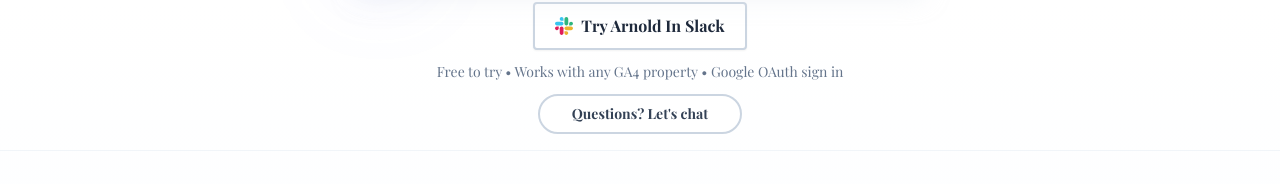
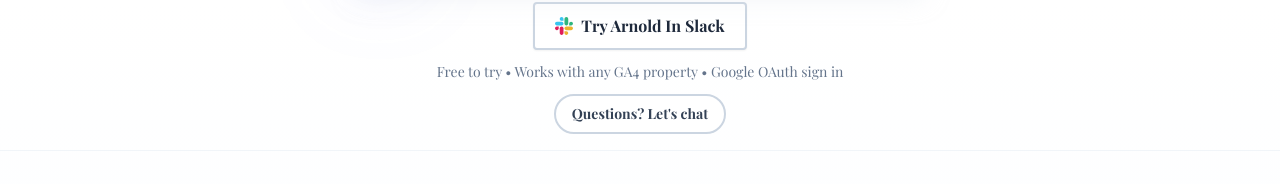
Before and after one commit to McGovs/arnold-the-analyst-frontend-v2-markdown, a React (Vite) app: page / in a window 1280 px wide. Shown: the part 581-765 px from the top of the page. Built offline with nearby package versions, Linux system fonts and the light colour scheme; a web font is replaced by a local one.

Commit message:
Update Homepage.tsx

```diff
--- a/src/pages/Homepage.tsx
+++ b/src/pages/Homepage.tsx
@@ -153,7 +153,7 @@ export default function Homepage() {
             href={contactUrl}
             target="_blank"
             rel="noopener noreferrer"
-            className="inline-flex items-center justify-center bg-white text-slate-700 px-8 py-2 rounded-full text-sm font-bold border-2 border-slate-300 hover:border-slate-400 hover:bg-slate-50 transition-all"
+            className="inline-flex items-center justify-center bg-white text-slate-700 px-4 py-2 rounded-full text-sm font-bold border-2 border-slate-300 hover:border-slate-400 hover:bg-slate-50 transition-all"
           >
             Questions? Let's chat
           </a>
```
